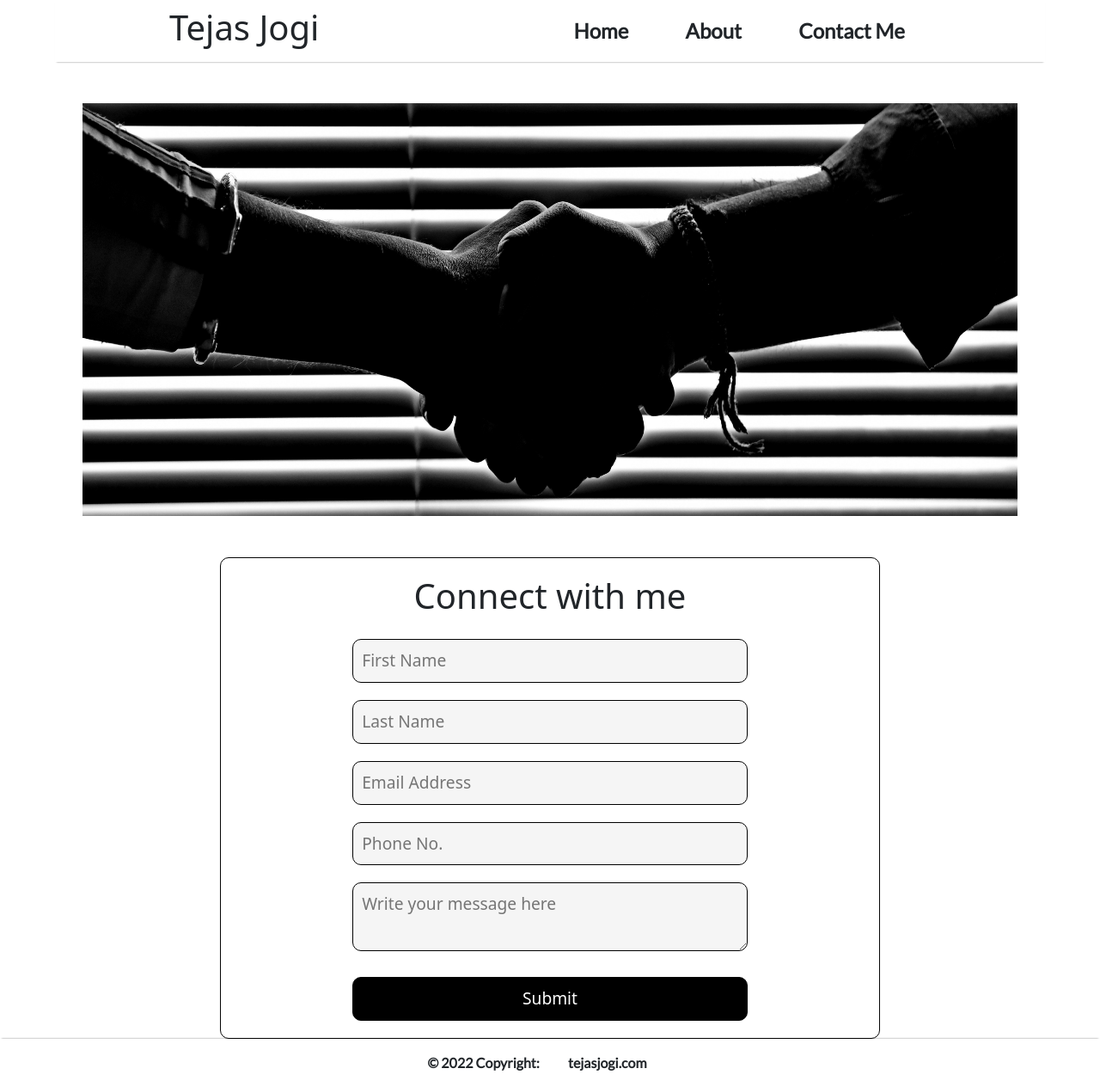
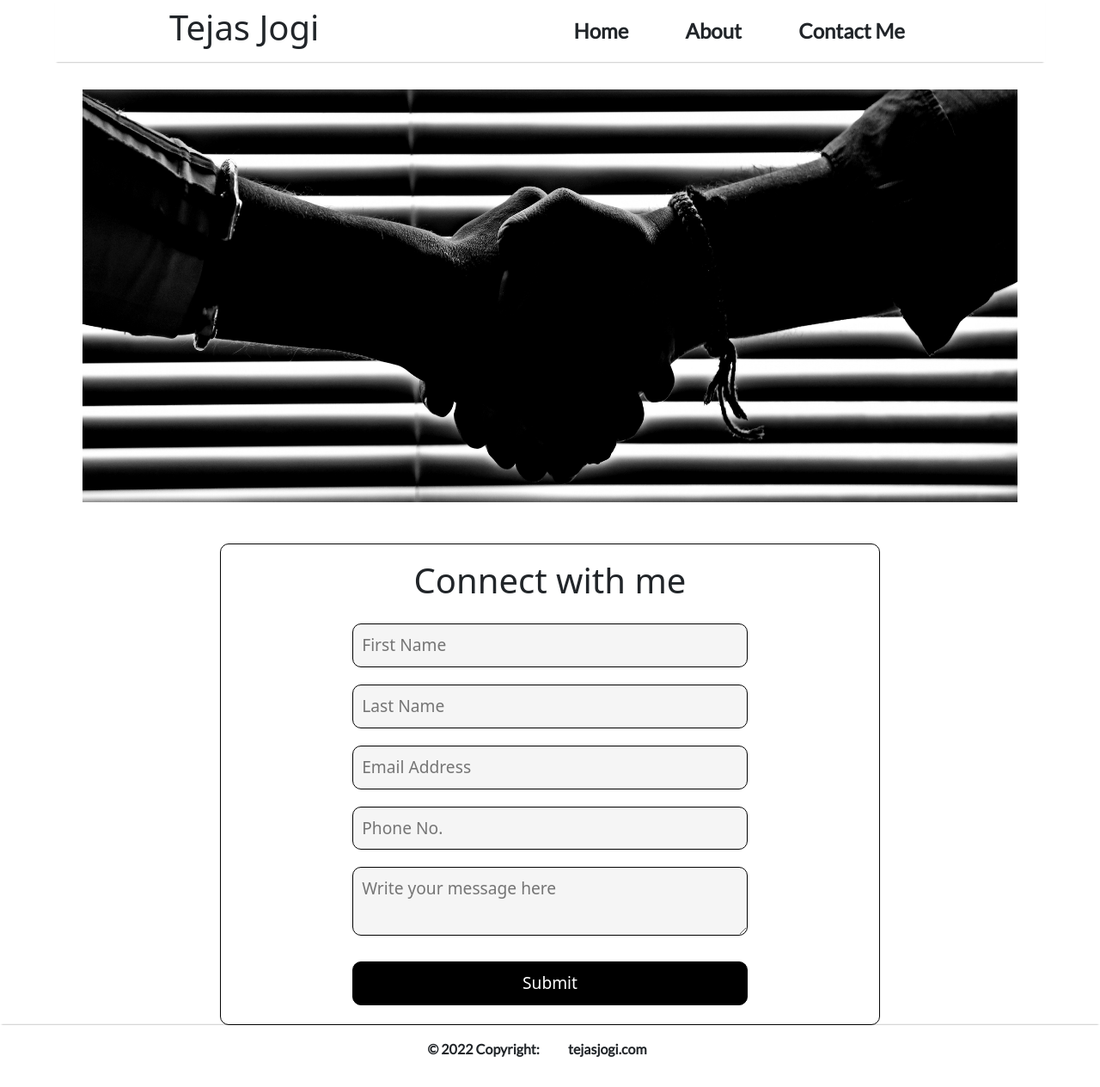
Before and after one commit to TejasJogi/Portfolio-Website, a Flask app: page /contact in a window 1280 px wide. Shown: the whole page at 86% size. After the commit the page ends 1229 px from the top, so only its background shows below. Run offline with Flask 2, Linux system fonts and the light colour scheme.

Commit message:
styling changes

```diff
--- a/static/css/style.css
+++ b/static/css/style.css
@@ -44,6 +44,7 @@
     text-decoration: none;
     color: var(--font);
     font-weight: bold;
+    height: 7vh;
     font-family: 'Lato', sans-serif;
 }
 
@@ -86,12 +87,16 @@ header {
     margin: 0;
     padding: 0;
     width: 100%;
+    height: 7vh;
     background-color: var(--navfoot);
 }
 
 body {
     background-color: var(--white);
-    height: 100vh;
+    display: flex;
+    flex-direction: column;
+    max-width: 100%;
+    max-height: 100%;
 }
 
 footer {
@@ -99,12 +104,18 @@ footer {
     left: 0;
     bottom: 0;
     width: 100%;
+    height: 7vh;
     text-align: center;
     background-color: var(--navfoot);
     color: var(--font);
     font-weight: bold;
     font-family: 'Lato', sans-serif;
     box-shadow: 0px -2px 2px -2px rgba(0, 0, 0, 0.5);
+}
+
+main {
+    flex: 1;
+    height: 86vh;
 }
 
 footer a {
@@ -148,7 +159,8 @@ footer a {
     flex-direction: column;
 }
 
-.form input, .form textarea {
+.form input,
+.form textarea {
     border: solid 1px var(--black);
     /* outline: none; */
     margin: 10px;
--- a/templates/contact.html
+++ b/templates/contact.html
@@ -15,6 +15,6 @@
     <input type="text" id="email" placeholder="Email Address" required>
     <input type="text" id="phone" placeholder="Phone No." required>
     <textarea type="text" id="message" placeholder="Write your message here" required></textarea>
-    <button type="submit" class="submit mb-3">Submit</button>
+    <button type="submit" class="submit">Submit</button>
 </div>
 {% endblock content %}
```
